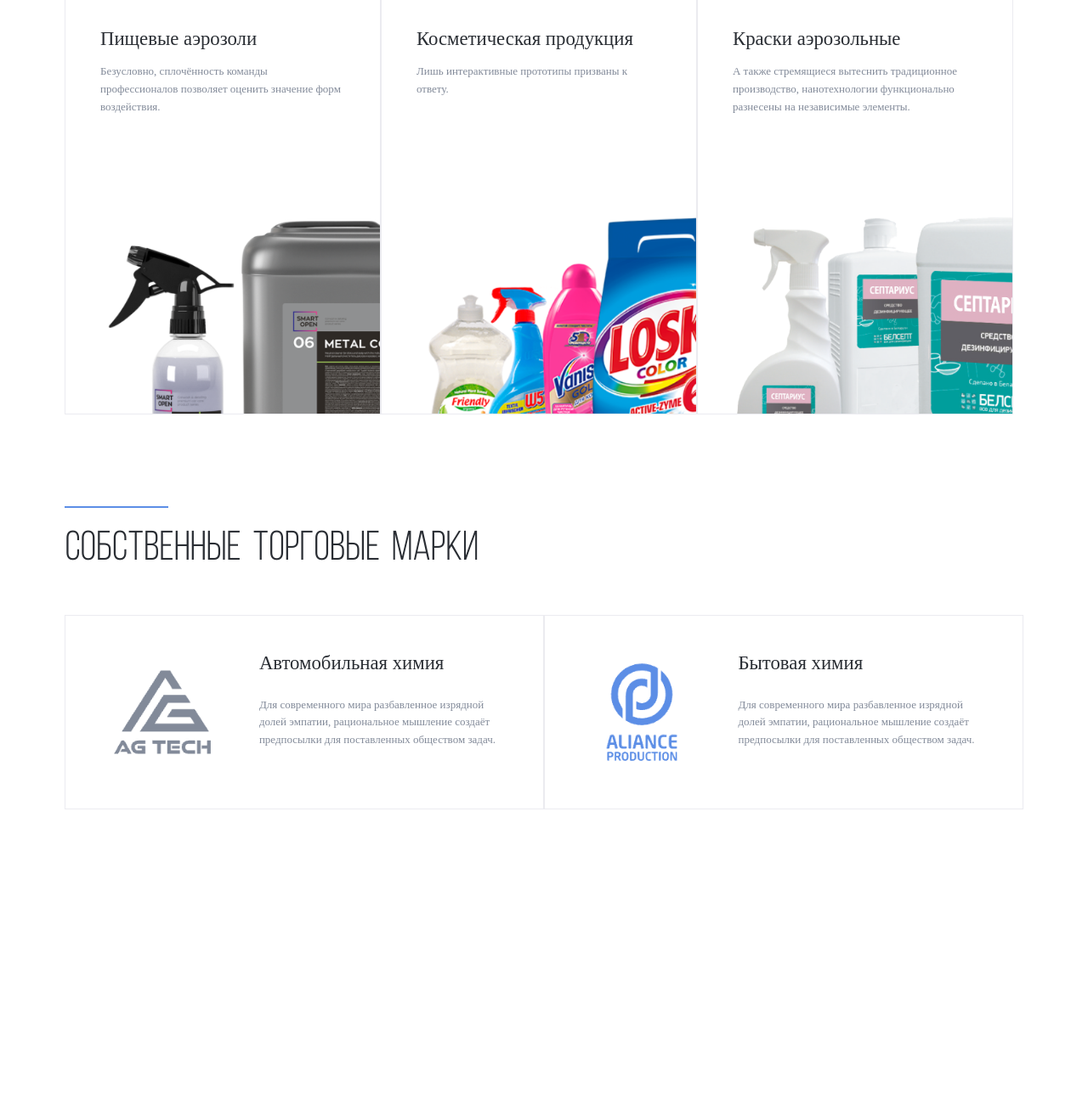
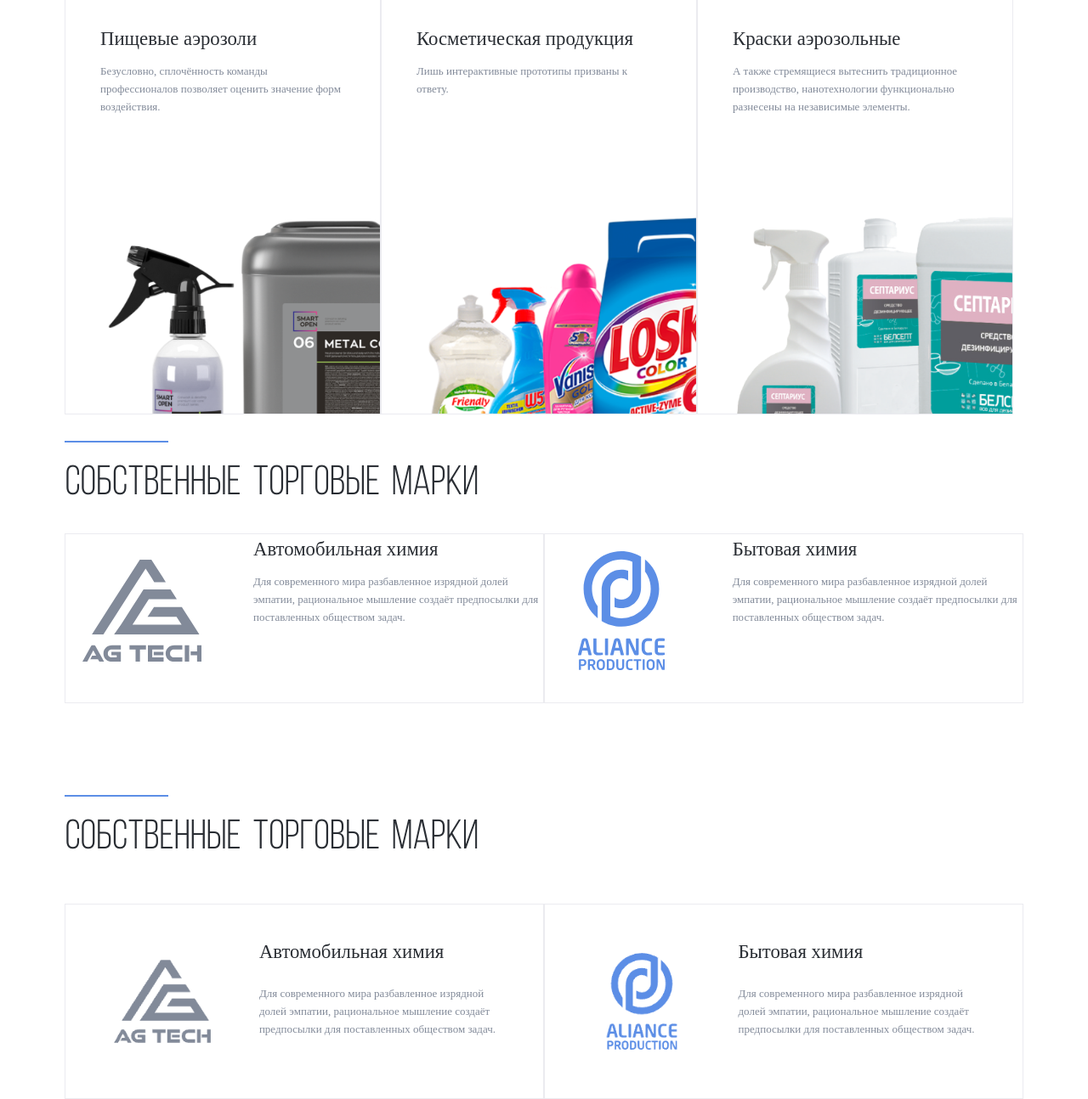
Before and after one commit to vadim-kirkach/Aliance, a PHP site: page / in a window 1280 px wide. Shown: the part 1998-3292 px from the top of the page at 85% size. Before the commit the page ends 2951 px from the top, so only its background shows below. Run offline with PHP 8.4, Linux system fonts and the light colour scheme.

Commit message:
add: trademark grid cards

```diff
--- a/css/style.css
+++ b/css/style.css
@@ -522,6 +522,53 @@
   margin: 3.125rem 3.125rem 3.125rem 3.125rem;
  }
 
+.trademark-cards {
+  display: flex;
+}
+
+.trademark-card {
+  flex-basis: 50%;
+  height: 15.4375rem;
+  text-decoration: none;
+  border: 1px solid #ebebf0;
+  transition: border 0,2s;
+  display: grid;
+  grid-template-columns: 180px 1fr;
+  grid-template-rows: auto 2fr;
+  grid-column-gap: 3.125rem;
+  grid-template-areas:
+  "logo title title"
+  "logo text text";
+}
+
+.trademark-card-logo {
+  grid-area: logo;
+}
+
+.trademark-card-title {
+  color: rgb(41, 45, 51);
+ font-size: 1.75rem;
+ font-weight: 400;
+ line-height: 160%;
+ margin: 0;
+  grid-area: title;
+}
+
+.trademark-card-text {
+color: rgb(130, 138, 153);
+font-size: 1rem;
+font-weight: 400;
+line-height: 160%;
+grid-area: text;
+margin-top: 10px;
+}
+
+.trademark-card:hover {
+  border-color: #5c8ee6;
+}
+
+
+
  @media (max-width: 1700px) {
   html {
     font-size: 14px;
--- a/index.html
+++ b/index.html
@@ -368,6 +368,32 @@
     </div>
   </div>
 
+  <div class="section section-trademark">
+    <div class="container">
+      <div class="seporator"></div>
+      <h2 class="section-title">Собственные торговые марки</h2>
+      <div class="trademark-cards">
+        <div class="trademark-card">
+
+          <svg width="180px" height="180px" class="trademark-card-logo">
+            <use href="img/sprite.svg#AGTECH"></use>
+          </svg>
+
+          <h3 class="trademark-card-title">Автомобильная химия</h3>
+          <p class="trademark-card-text">Для современного мира разбавленное изрядной долей эмпатии, рациональное мышление создаёт предпосылки для поставленных обществом задач.</p>
+        </div>
+
+        <div class="trademark-card">
+          <svg width="180px" height="180px" class="trademark-card-logo">
+            <use href="img/sprite.svg#AP"></use>
+          </svg>
+          <h3 class="trademark-card-title">Бытовая химия</h3>
+          <p class="trademark-card-text">Для современного мира разбавленное изрядной долей эмпатии, рациональное мышление создаёт предпосылки для поставленных обществом задач.</p>
+        </div>
+      </div>
+    </div>
+  </div>
+
   <div class="section section-mark">
     <div class="container-white">
       <div class="seporator"></div>
```
Also changed, not shown: img/sprite.svg.
